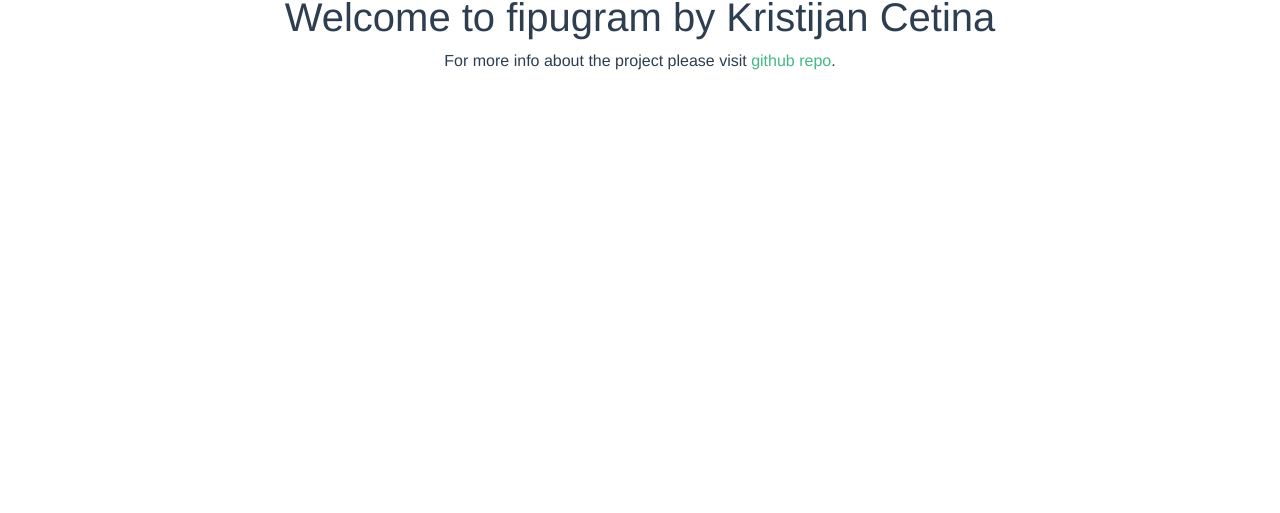
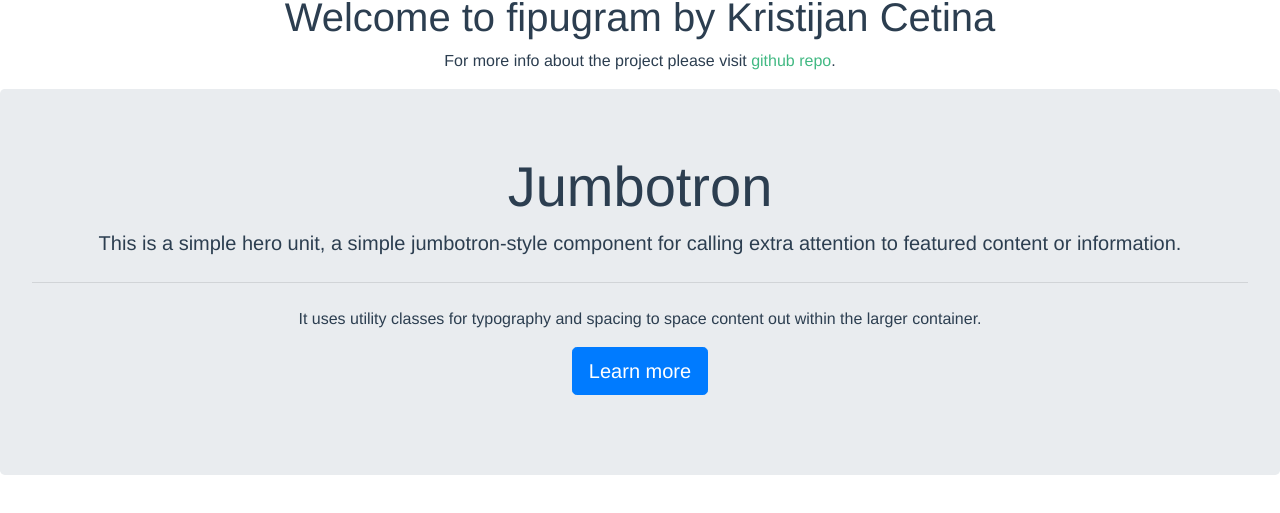
Before and after one commit to KristijanCetina/fipugram, a Vue app: page / in a window 1280 px wide. Shown: the part 283-796 px from the top of the page. Built offline with nearby package versions, Linux system fonts and the light colour scheme.

Commit message:
add jumbotron

```diff
--- a/src/views/Home.vue
+++ b/src/views/Home.vue
@@ -1,23 +1,38 @@
 <template>
   <div class="home">
-    <img alt="Vue logo" src="https://scontent-vie1-1.xx.fbcdn.net/v/t31.0-8/21125653_1242892189155781_2868652093013795518_o.jpg?_nc_cat=100&ccb=2&_nc_sid=09cbfe&_nc_ohc=PSEZTakL32AAX_DkZRq&_nc_ht=scontent-vie1-1.xx&oh=037dc955f626064ad622b412c2065474&oe=5FCEF418" width="256">
-    <HelloWorld msg="Welcome to fipugram by Kristijan Cetina"/>
+    <img
+      alt="Vue logo"
+      src="https://scontent-vie1-1.xx.fbcdn.net/v/t31.0-8/21125653_1242892189155781_2868652093013795518_o.jpg?_nc_cat=100&ccb=2&_nc_sid=09cbfe&_nc_ohc=PSEZTakL32AAX_DkZRq&_nc_ht=scontent-vie1-1.xx&oh=037dc955f626064ad622b412c2065474&oe=5FCEF418"
+      width="256"
+    />
+    <HelloWorld msg="Welcome to fipugram by Kristijan Cetina" />
+
+<div class="jumbotron">
+  <h1 class="display-4">Jumbotron</h1>
+  <p class="lead">This is a simple hero unit, a simple jumbotron-style component for calling extra attention to featured content or information.</p>
+  <hr class="my-4">
+  <p>It uses utility classes for typography and spacing to space content out within the larger container.</p>
+  <p class="lead">
+    <a class="btn btn-primary btn-lg" href="https://getbootstrap.com/docs/4.0/components/jumbotron/"
+    target="_blank" role="button">Learn more</a>
+  </p>
+</div>
   </div>
 </template>
 
 <script>
 // @ is an alias to /src
-import HelloWorld from '@/components/HelloWorld.vue'
+import HelloWorld from "@/components/HelloWorld.vue";
 
 export default {
-  name: 'Home',
+  name: "Home",
   components: {
-    HelloWorld
-  }
-}
+    HelloWorld,
+  },
+};
 </script>
 
-<style scoped>
+<style lang="scss" scoped>
 img {
   border-radius: 50%;
 }
```
Also changed, not shown: 1 other file (tests, documents, lock files or other folders).
